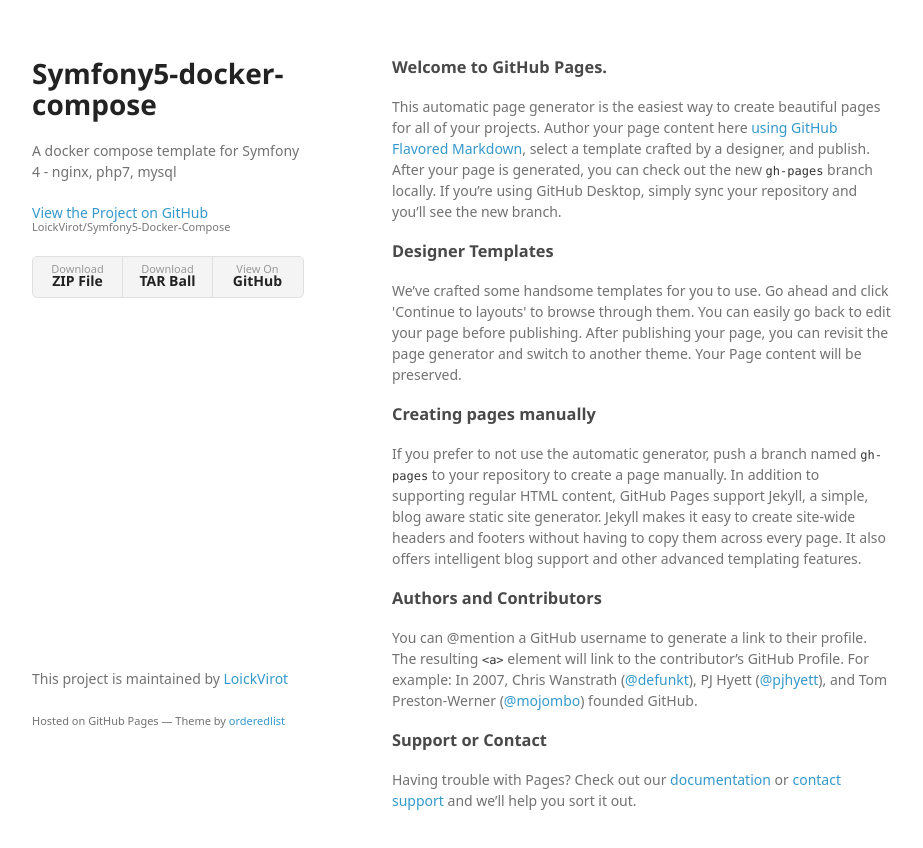
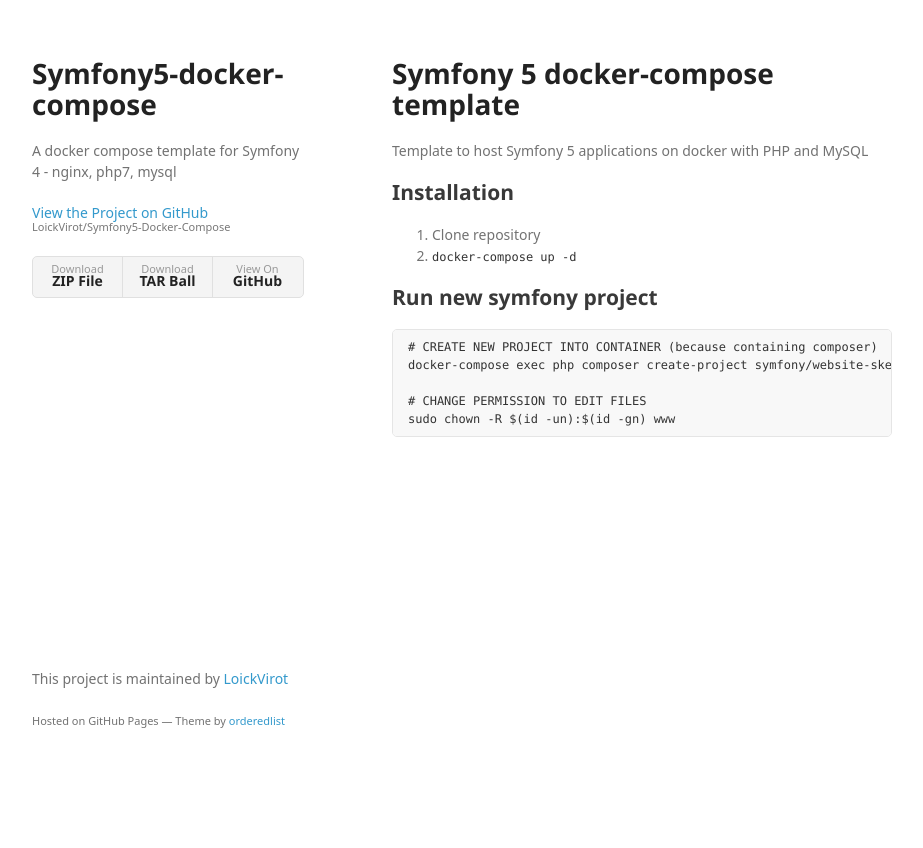
Before and after one commit to LoickVirot/Symfony5-Docker-Compose, a plain HTML site: page index.html in a window 1280 px wide. Shown: the whole page, without its empty margins (178-1101 px from the left). After the commit the page ends 800 px from the top, so only its background shows below. Drawn offline with Linux system fonts and the light colour scheme; a web font is replaced by a local one.

Commit message:
Create gh-pages branch via GitHub

```diff
--- a/index.html
+++ b/index.html
@@ -28,21 +28,23 @@
         </ul>
       </header>
       <section>
-        <h3>
-<a id="welcome-to-github-pages" class="anchor" href="#welcome-to-github-pages" aria-hidden="true"><span aria-hidden="true" class="octicon octicon-link"></span></a>Welcome to GitHub Pages.</h3>
-<p>This automatic page generator is the easiest way to create beautiful pages for all of your projects. Author your page content here <a href="https://guides.github.com/features/mastering-markdown/">using GitHub Flavored Markdown</a>, select a template crafted by a designer, and publish. After your page is generated, you can check out the new <code>gh-pages</code> branch locally. If you’re using GitHub Desktop, simply sync your repository and you’ll see the new branch.</p>
-<h3>
-<a id="designer-templates" class="anchor" href="#designer-templates" aria-hidden="true"><span aria-hidden="true" class="octicon octicon-link"></span></a>Designer Templates</h3>
-<p>We’ve crafted some handsome templates for you to use. Go ahead and click 'Continue to layouts' to browse through them. You can easily go back to edit your page before publishing. After publishing your page, you can revisit the page generator and switch to another theme. Your Page content will be preserved.</p>
-<h3>
-<a id="creating-pages-manually" class="anchor" href="#creating-pages-manually" aria-hidden="true"><span aria-hidden="true" class="octicon octicon-link"></span></a>Creating pages manually</h3>
-<p>If you prefer to not use the automatic generator, push a branch named <code>gh-pages</code> to your repository to create a page manually. In addition to supporting regular HTML content, GitHub Pages support Jekyll, a simple, blog aware static site generator. Jekyll makes it easy to create site-wide headers and footers without having to copy them across every page. It also offers intelligent blog support and other advanced templating features.</p>
-<h3>
-<a id="authors-and-contributors" class="anchor" href="#authors-and-contributors" aria-hidden="true"><span aria-hidden="true" class="octicon octicon-link"></span></a>Authors and Contributors</h3>
-<p>You can @mention a GitHub username to generate a link to their profile. The resulting <code>&lt;a&gt;</code> element will link to the contributor’s GitHub Profile. For example: In 2007, Chris Wanstrath (<a class="user-mention" data-hovercard-type="user" data-hovercard-url="/users/defunkt/hovercard" data-octo-click="hovercard-link-click" data-octo-dimensions="link_type:self" href="https://github.com/defunkt">@defunkt</a>), PJ Hyett (<a class="user-mention" data-hovercard-type="user" data-hovercard-url="/users/pjhyett/hovercard" data-octo-click="hovercard-link-click" data-octo-dimensions="link_type:self" href="https://github.com/pjhyett">@pjhyett</a>), and Tom Preston-Werner (<a class="user-mention" data-hovercard-type="user" data-hovercard-url="/users/mojombo/hovercard" data-octo-click="hovercard-link-click" data-octo-dimensions="link_type:self" href="https://github.com/mojombo">@mojombo</a>) founded GitHub.</p>
-<h3>
-<a id="support-or-contact" class="anchor" href="#support-or-contact" aria-hidden="true"><span aria-hidden="true" class="octicon octicon-link"></span></a>Support or Contact</h3>
-<p>Having trouble with Pages? Check out our <a href="https://help.github.com/pages">documentation</a> or <a href="https://github.com/contact">contact support</a> and we’ll help you sort it out.</p>
+        <h1>
+<a id="symfony-5-docker-compose-template" class="anchor" href="#symfony-5-docker-compose-template" aria-hidden="true"><span aria-hidden="true" class="octicon octicon-link"></span></a>Symfony 5 docker-compose template</h1>
+<p>Template to host Symfony 5 applications on docker with PHP and MySQL</p>
+<h2>
+<a id="installation" class="anchor" href="#installation" aria-hidden="true"><span aria-hidden="true" class="octicon octicon-link"></span></a>Installation</h2>
+<ol>
+<li>Clone repository</li>
+<li><code>docker-compose up -d</code></li>
+</ol>
+<h2>
+<a id="run-new-symfony-project" class="anchor" href="#run-new-symfony-project" aria-hidden="true"><span aria-hidden="true" class="octicon octicon-link"></span></a>Run new symfony project</h2>
+<pre><code># CREATE NEW PROJECT INTO CONTAINER (because containing composer)
+docker-compose exec php composer create-project symfony/website-skeleton .
+
+# CHANGE PERMISSION TO EDIT FILES
+sudo chown -R $(id -un):$(id -gn) www
+</code></pre>
       </section>
       <footer>
         <p>This project is maintained by <a href="https://github.com/LoickVirot">LoickVirot</a></p>
```
Also changed, not shown: params.json (+1 -1 lines).
